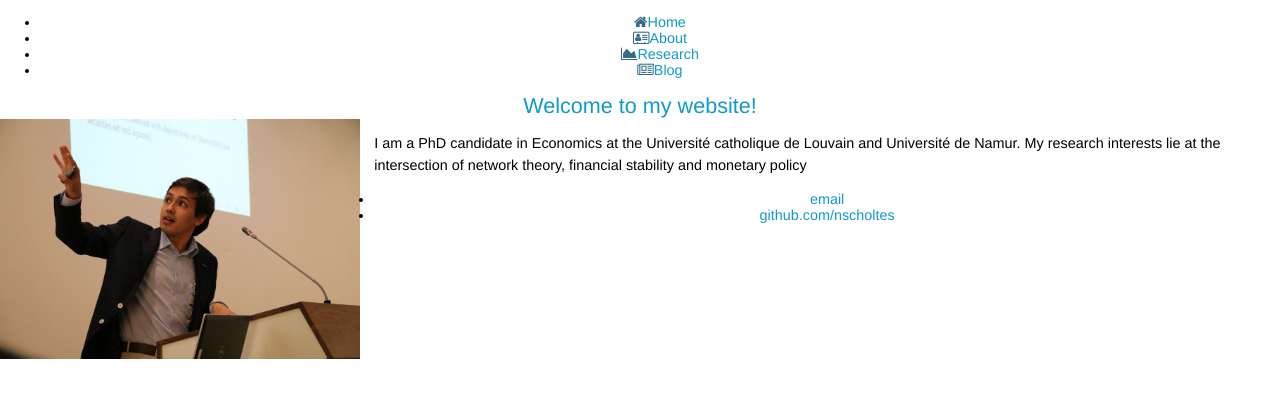
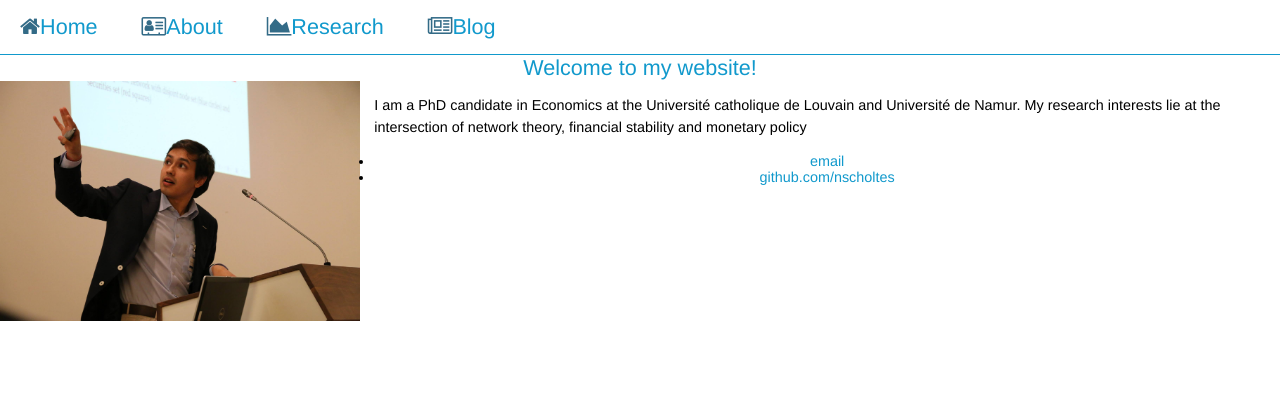
Before and after one commit to nscholtes/nscholtes.github.io, a Jekyll site: the page built from index.html, in a window 1280 px wide. Shown: the top 398 px of the page. Built offline with Jekyll 4.4.1, drawn with Linux system fonts in a browser that asks for light colours; nearby versions of some CDN libraries; library files that are not in the unit come from our copies.

Commit message:
Update default.html

```diff
--- a/_layouts/default.html
+++ b/_layouts/default.html
@@ -137,22 +137,22 @@
 
 </head>
 <body>
-	<nav>
-    		<ul>
-			<li><i class="fa fa-home" style="color: #336B87;"></i><a href="/">Home</a></li>
-	        	<li><i class="fa fa-address-card-o" style="color: #336B87;"></i><a href="/about">About</a></li>
-			<li><i class="fa fa-area-chart" style="color: #336B87;"></i><a href="/research/research.html">Research</a></li>
-			<li><i class="fa fa-newspaper-o" style="color: #336B87;"></i><a href="/blog">Blog</a></li>
-    		</ul>
-		</nav>
+<div id="navigation">
+	<ul id="navigation">
+		<li><i class="fa fa-home" style="color: #336B87;"></i><a href="/">Home</a></li>
+	    <li><i class="fa fa-address-card-o" style="color: #336B87;"></i><a href="/about">About</a></li>
+		<li><i class="fa fa-area-chart" style="color: #336B87;"></i><a href="/research/research.html">Research</a></li>
+		<li><i class="fa fa-newspaper-o" style="color: #336B87;"></i><a href="/blog">Blog</a></li>
+    </ul><!-- id="navigation" -->
+</div>
 		<div class="container">
     		{{ content }}
-    </div><!-- /.container -->
 		<footer>
     		<ul>
         		<li><a href="mailto:nicolas.scholtes@unamur.be">email</a></li>
         		<li><a href="https://github.com/nscholtes">github.com/nscholtes</a></li>
 			</ul>
 		</footer>
-	</body>
+</div><!-- /.container -->
+</body>
 </html>
```
